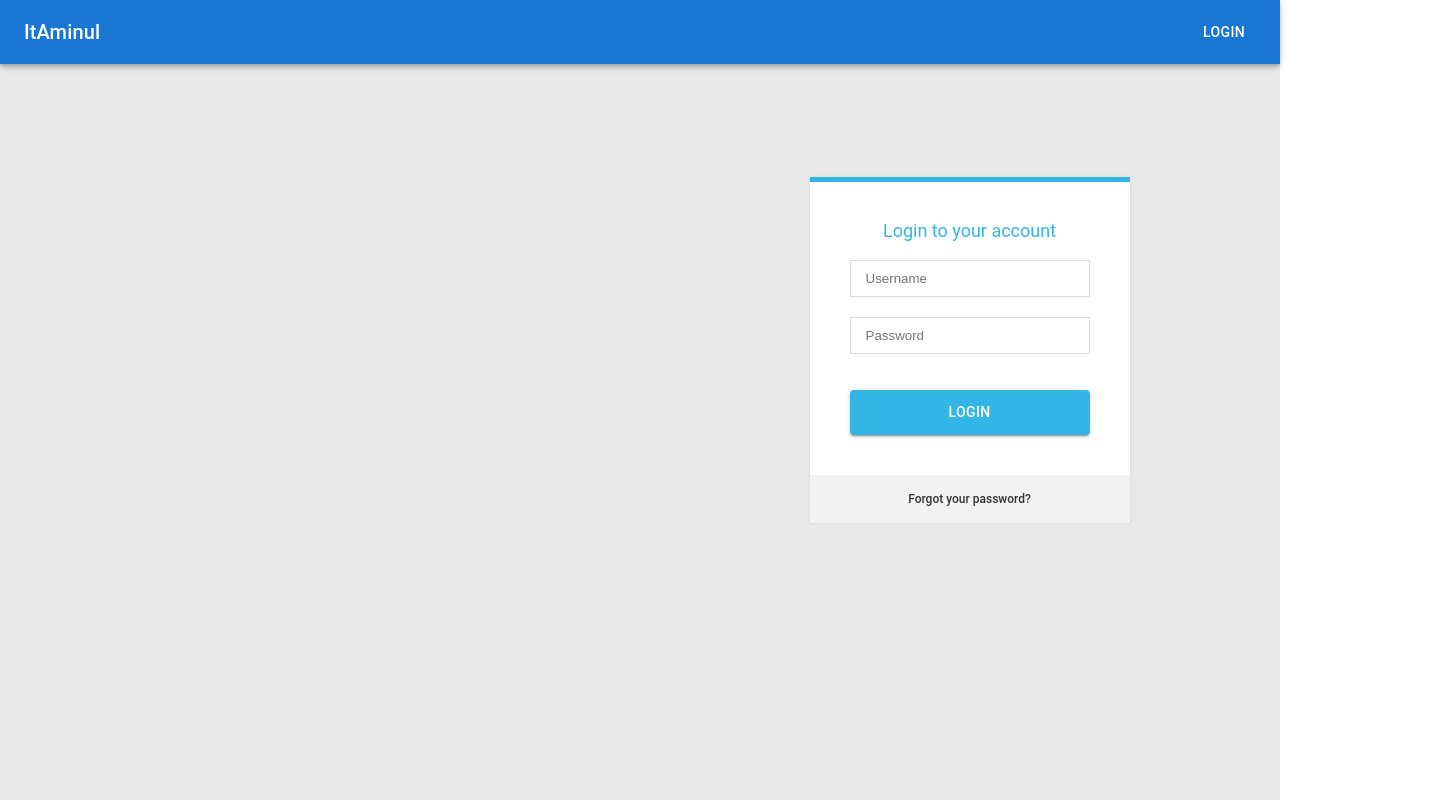
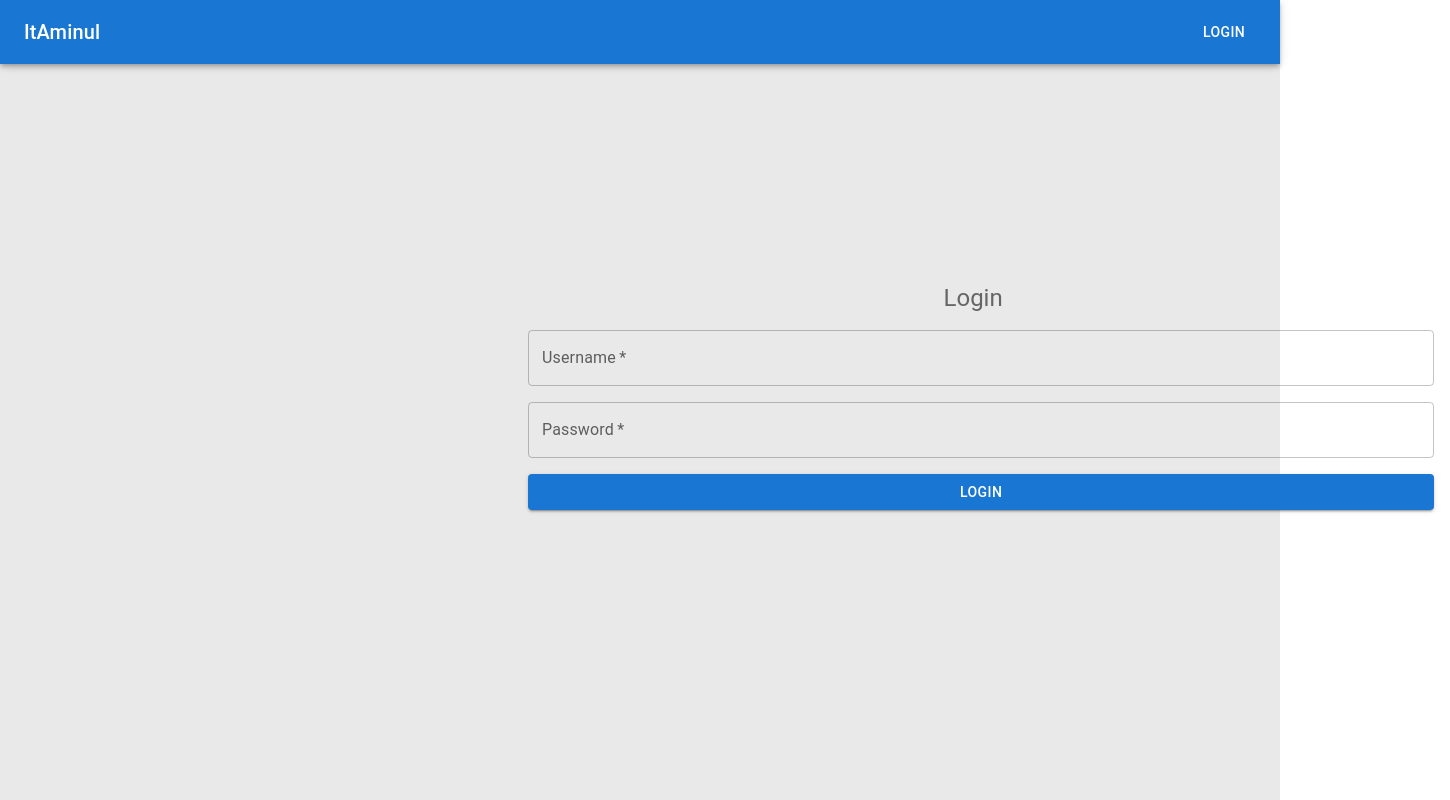
Before and after one commit to itaminul/procurement-reactjs-typescript, a React (Vite) app: page /login in a window 1280 px wide. Shown: the whole page, 1450 px wide, since content can reach past the window. Built offline with nearby package versions, Linux system fonts and the light colour scheme.

Commit message:
login form

```diff
--- a/src/components/layouts/Login.tsx
+++ b/src/components/layouts/Login.tsx
@@ -1,5 +1,5 @@
 import React from "react";
-import { Button, FormControl, FormHelperText, Input, InputLabel, TextField, Typography } from "@mui/material";
+import { Button, Box, Container, Typography, TextField} from "@mui/material";
 import '../../styles/Login.scss'
 interface Credadencial {
   username: string;
@@ -7,10 +7,15 @@ interface Credadencial {
 }
 const Login = () => {
 
-  const handleSubmit = async ({ username, password }: Credadencial) => {
+  const handleLogin = async (
+    e: React.FormEvent<HTMLFormElement>
+   ) => {
+    //e.preventDefault();
+ e.preventDefault();
+    console.log("before");
     try {
-      console.log("user name", username);
-      console.log("user password", password);
+      // console.log("user name", username);
+      // console.log("user password", password);
       // const {username, password} = value;
       // console.log("value", username);
     } catch (error) {
@@ -19,30 +24,60 @@ const Login = () => {
   };
   return (
     <>
-      <div className="loginBody">
-        <div className="module form-module">
-          <div className="toggle"></div>
-          <div className="form">
-            <h2>Login to your account</h2>
-            <form onSubmit={handleSubmit}>
-              <input type="text" name="username" placeholder="Username" />
-              <input type="password" name="password" placeholder="Password" />
-                <Button
-                type="button"
-                variant="contained"
-                color="primary"
-                fullWidth
-                sx={{ mt: 2 }}
-              >
-                Login
-              </Button>
-            </form>
-          </div>
-          <div className="cta">
-            <a href="#">Forgot your password?</a>
-          </div>
-        </div>
-      </div>
+      <Container sx={{
+        marginLeft: 36
+      }}>
+        <Box
+          sx={{
+            display: "flex",
+            marginLeft: 26,
+            flexDirection: "column",
+            alignItems: "center",
+          }}
+        >
+          <Typography variant="h5" gutterBottom>
+            Login
+          </Typography>
+          <Box
+            component="form"
+            onSubmit={handleLogin}
+            sx={{
+              width: "100%",
+              "& .MuiTextField-root": {
+                margin: "8px",
+                width: "100%",
+              },
+              "& .MuiButton-root": {
+                margin: "8px",
+                width: "100%",
+              },
+            }}
+            noValidate
+            autoComplete="off"
+          >
+            <TextField
+              required
+              id="username"
+              label="Username"
+              variant="outlined"
+              //  value={username}
+              // onChange={(e) => setUsername(e.target.value)}
+            />
+            <TextField
+              required
+              id="password"
+              label="Password"
+              type="password"
+              variant="outlined"
+              // value={password}
+              // onChange={(e) => setPassword(e.target.value)}
+            />
+            <Button type="submit" variant="contained" color="primary">
+              Login
+            </Button>
+          </Box>
+        </Box>
+      </Container>
     </>
   );
 };
```
